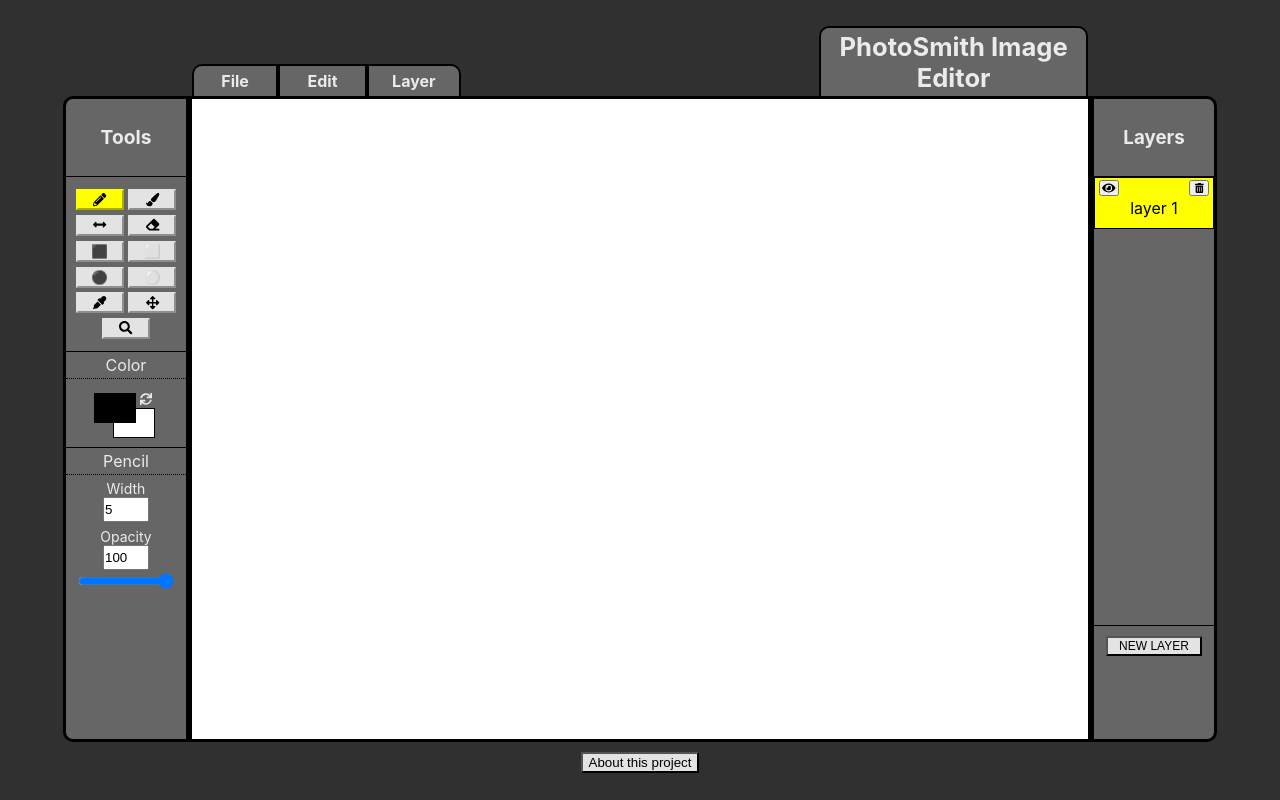
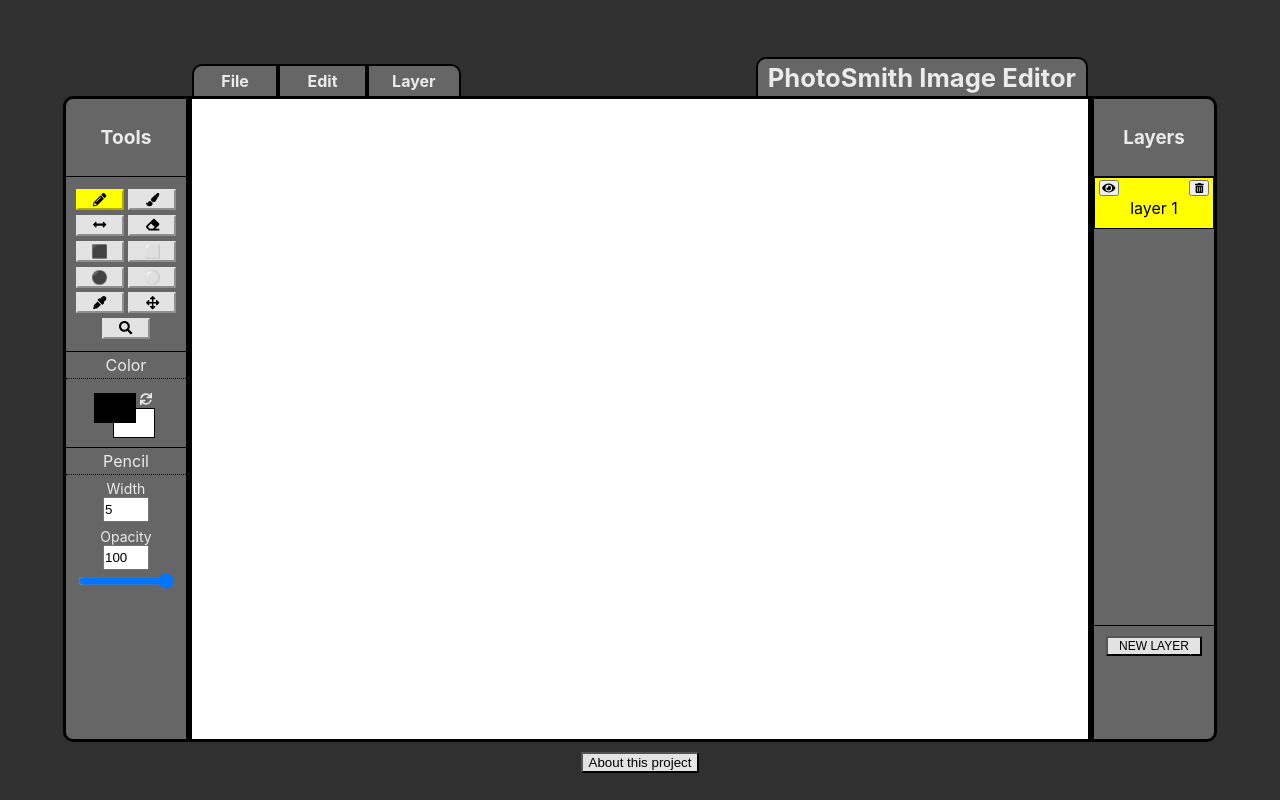
Before and after one commit to DuckEverlasting/snapshot, a React (Create React App) app: page / in a window 1280 px wide. Built offline with nearby package versions, Linux system fonts and the light colour scheme.

Commit message:
fixed styling on page title

```diff
--- a/src/panels/TopBar.js
+++ b/src/panels/TopBar.js
@@ -58,6 +58,8 @@ const TitleSC = styled.h1`
   border-bottom: none;
   border-top-left-radius: 10px;
   border-top-right-radius: 10px;
+  white-space: nowrap;
+  user-select: none;
 `
 
 export default function TopBar() {
```
